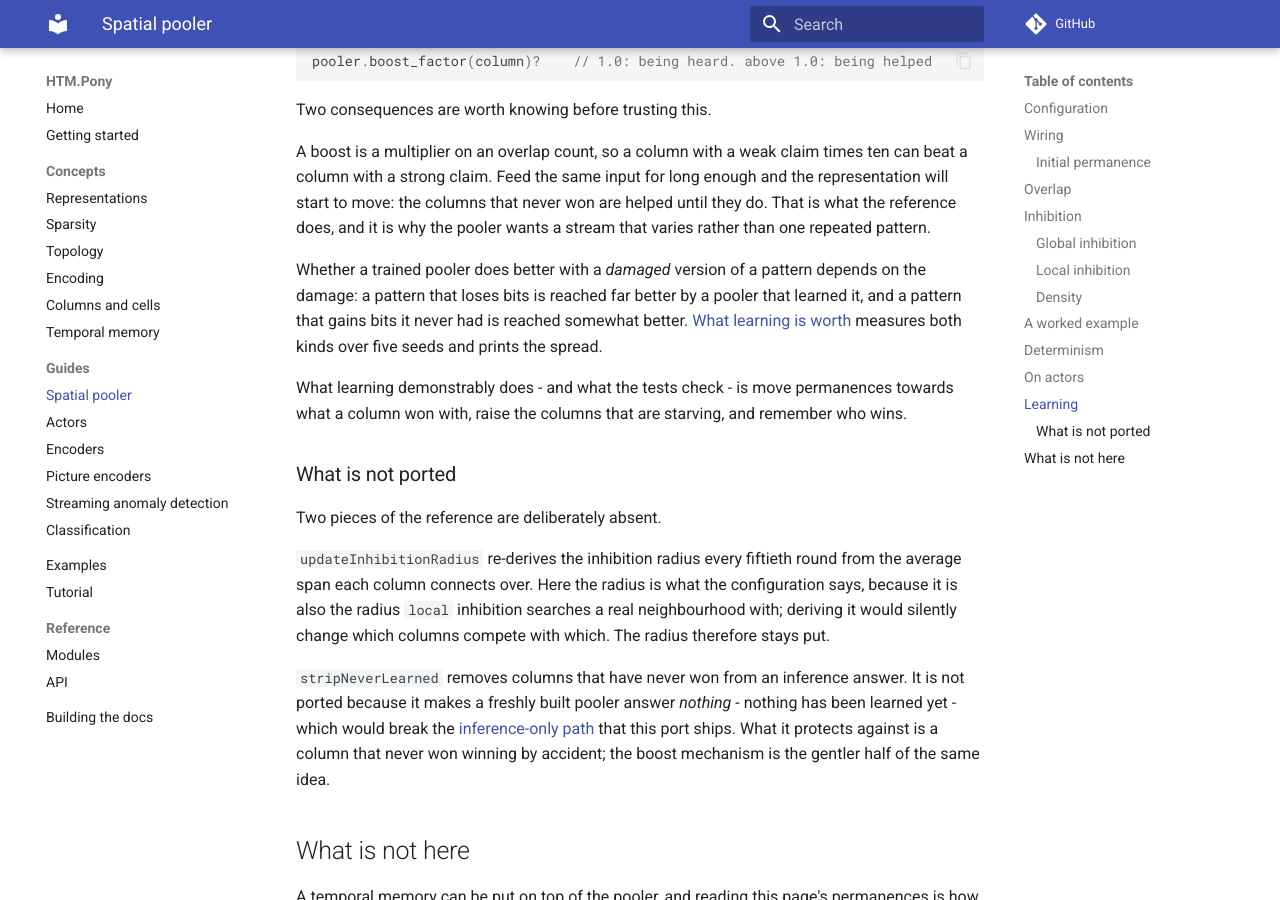
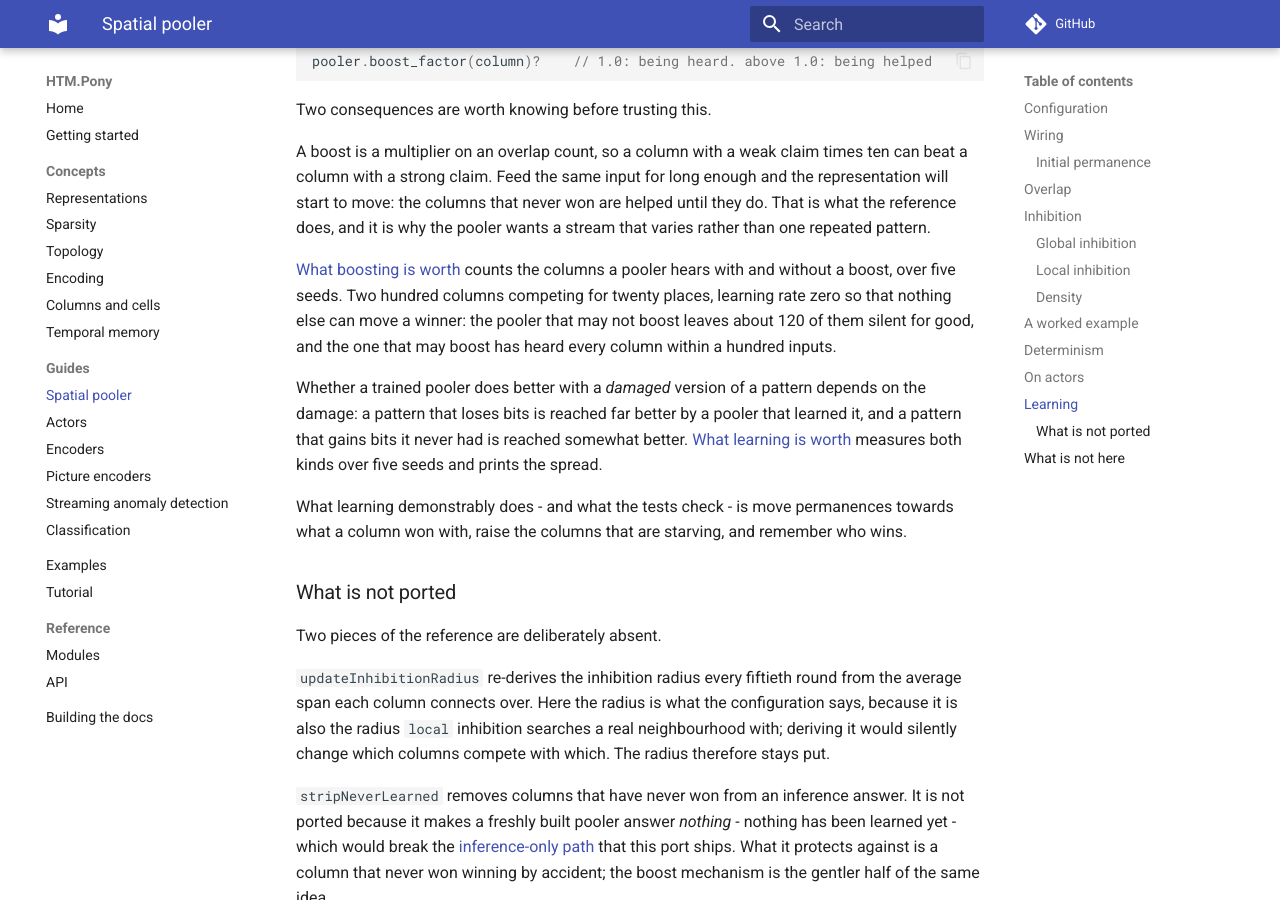
Before and after one commit to d-led/htm.pony, an MkDocs documentation site: the page built from docs/spatial-pooler.md, in a window 1280 px wide and 900 px high, scrolled down 6318 px. Built offline with MkDocs 1.6.1 and Material for MkDocs 9.7.7, drawn with Linux system fonts in a browser that asks for light colours; comment, search, counter and statistics services are not loaded.

Commit message:
Point the boosting paragraph at the measurement
The page said the columns that never won are helped until they do, and left it
there. The study counts that now, so the paragraph says what the count is and
links to it.

```diff
--- a/docs/spatial-pooler.md
+++ b/docs/spatial-pooler.md
@@ -275,6 +275,12 @@ and the representation will start to move: the columns that never won are
 helped until they do. That is what the reference does, and it is why the pooler
 wants a stream that varies rather than one repeated pattern.
 
+[What boosting is worth](examples.md#what-boosting-is-worth) counts the columns a
+pooler hears with and without a boost, over five seeds. Two hundred columns
+competing for twenty places, learning rate zero so that nothing else can move a
+winner: the pooler that may not boost leaves about 120 of them silent for good,
+and the one that may boost has heard every column within a hundred inputs.
+
 Whether a trained pooler does better with a *damaged* version of a pattern
 depends on the damage: a pattern that loses bits is reached far better by a
 pooler that learned it, and a pattern that gains bits it never had is reached
```
